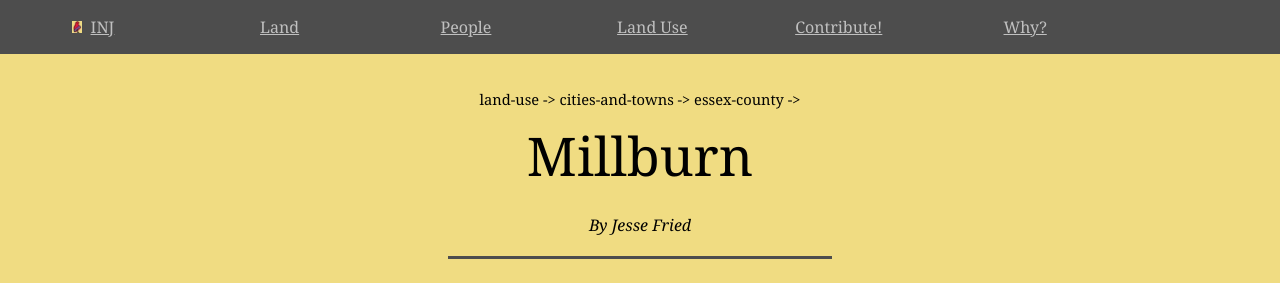
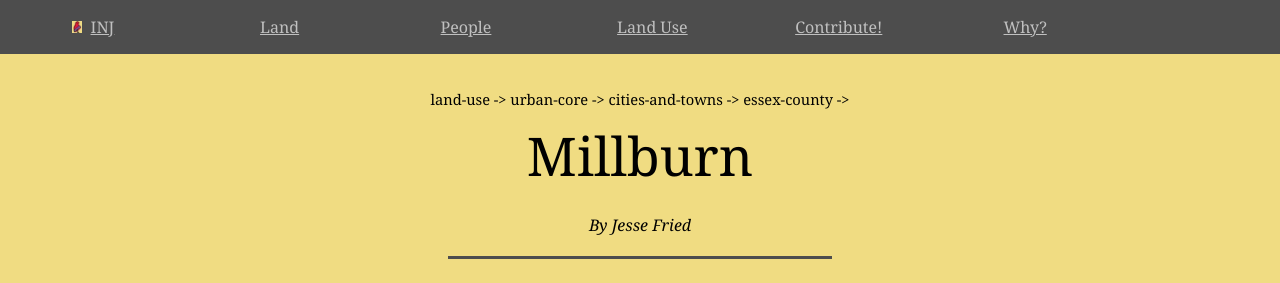
Before and after one commit to jonfried/oakafee.github.io, a Jekyll site: the page built from _posts/2016-09-13-millburn.md, in a window 1280 px wide. Shown: the top 283 px of the page. Built offline with Jekyll 4.4.1, drawn with Linux system fonts in a browser that asks for light colours.

Commit message:
Update 2016-09-13-millburn.md

```diff
--- a/_posts/2016-09-13-millburn.md
+++ b/_posts/2016-09-13-millburn.md
@@ -4,6 +4,7 @@ title: Millburn
 author: Jesse Fried
 categories:
   - land-use
+  - urban-core
   - cities-and-towns
   - essex-county
 tags: millburn
```
